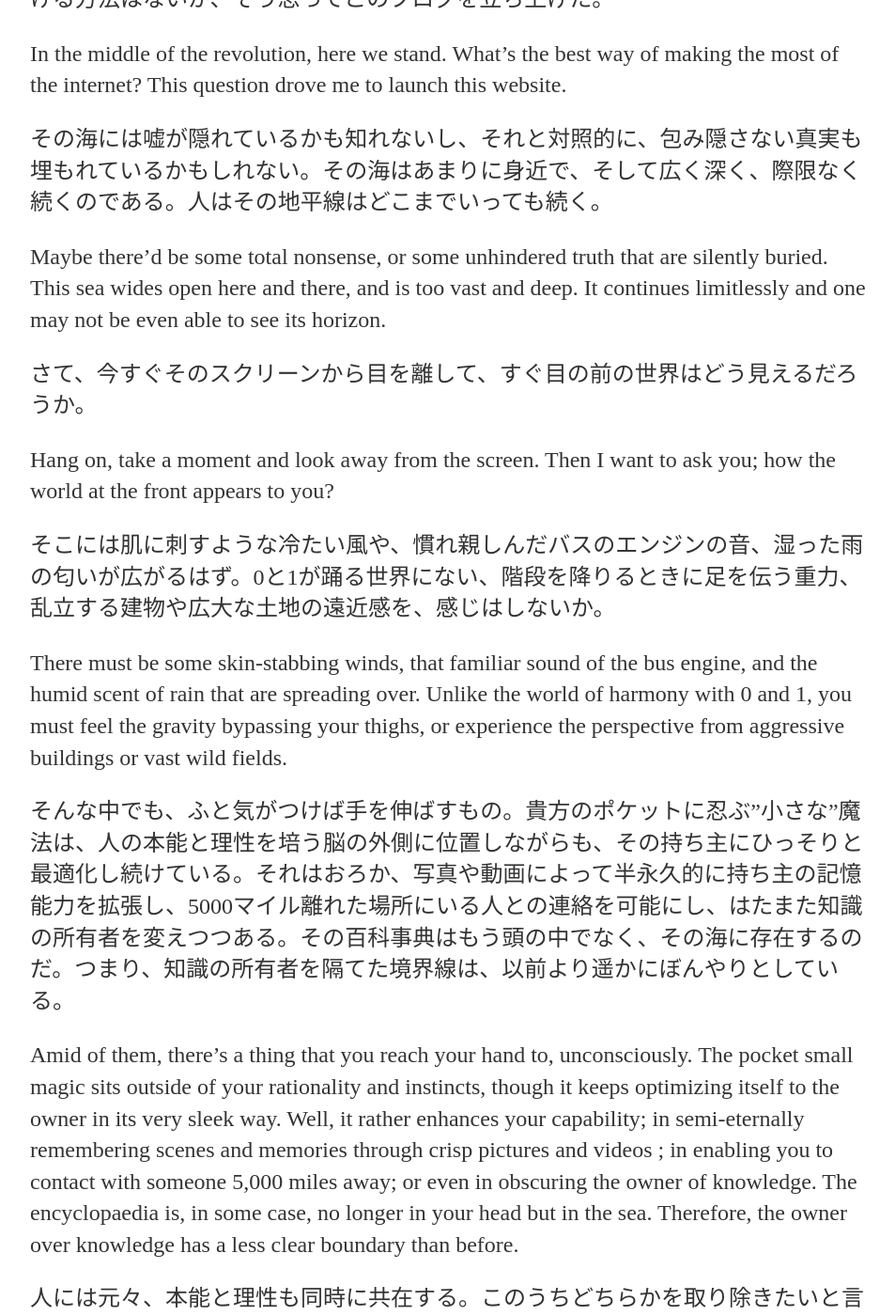
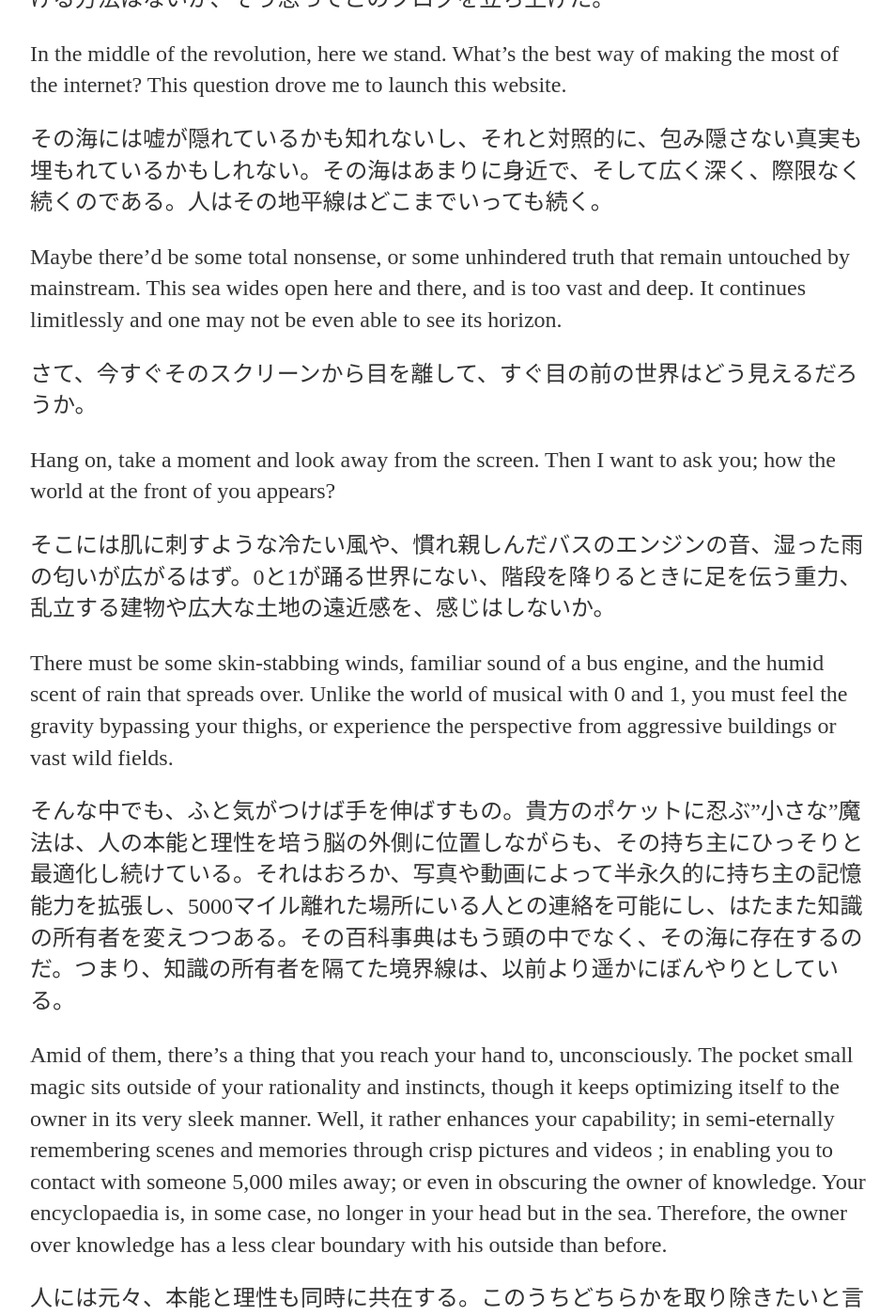
Before and after one commit to DaisukeMiyazaki/DaisukeMiyazaki.github.io, a Jekyll site: the page built from _posts/2020-01-20-daisuke-site-launched.md, in a window 1280 px wide and 1400 px high, scrolled down 454 px. Shown: the whole window at 94% size, without its empty margins (160-1113 px from the left). Built offline with Jekyll 4.4.1, drawn with Linux system fonts in a browser that asks for light colours; some of the changed text lies outside the part shown.

Commit message:
Update 2020-01-20-daisuke-site-launched.md

```diff
--- a/_posts/2020-01-20-daisuke-site-launched.md
+++ b/_posts/2020-01-20-daisuke-site-launched.md
@@ -15,23 +15,23 @@ In the middle of the revolution, here we stand. What’s the best way of making
 
 その海には嘘が隠れているかも知れないし、それと対照的に、包み隠さない真実も埋もれているかもしれない。その海はあまりに身近で、そして広く深く、際限なく続くのである。人はその地平線はどこまでいっても続く。
 
-Maybe there’d be some total nonsense, or some unhindered truth that are silently buried. This sea wides open here and there, and is too vast and deep. It continues limitlessly and one may not be even able to see its horizon.
+Maybe there’d be some total nonsense, or some unhindered truth that remain untouched by mainstream. This sea wides open here and there, and is too vast and deep. It continues limitlessly and one may not be even able to see its horizon.
 
 さて、今すぐそのスクリーンから目を離して、すぐ目の前の世界はどう見えるだろうか。
 
-Hang on, take a moment and look away from the screen. Then I want to ask you; how the world at the front appears to you?
+Hang on, take a moment and look away from the screen. Then I want to ask you; how the world at the front of you appears?
 
 そこには肌に刺すような冷たい風や、慣れ親しんだバスのエンジンの音、湿った雨の匂いが広がるはず。0と1が踊る世界にない、階段を降りるときに足を伝う重力、乱立する建物や広大な土地の遠近感を、感じはしないか。
 
-There must be some skin-stabbing winds, that familiar sound of the bus engine, and the humid scent of rain that are spreading over. Unlike the world of harmony with 0 and 1, you must feel the gravity bypassing your thighs,  or experience the perspective from aggressive buildings or vast wild fields.
+There must be some skin-stabbing winds, familiar sound of a bus engine, and the humid scent of rain that spreads over. Unlike the world of musical with 0 and 1, you must feel the gravity bypassing your thighs,  or experience the perspective from aggressive buildings or vast wild fields.
 
 そんな中でも、ふと気がつけば手を伸ばすもの。貴方のポケットに忍ぶ”小さな”魔法は、人の本能と理性を培う脳の外側に位置しながらも、その持ち主にひっそりと最適化し続けている。それはおろか、写真や動画によって半永久的に持ち主の記憶能力を拡張し、5000マイル離れた場所にいる人との連絡を可能にし、はたまた知識の所有者を変えつつある。その百科事典はもう頭の中でなく、その海に存在するのだ。つまり、知識の所有者を隔てた境界線は、以前より遥かにぼんやりとしている。
 
-Amid of them, there’s a thing that you reach your hand to, unconsciously. The pocket small magic sits outside of your rationality and instincts, though it keeps optimizing itself to the owner in its very sleek way.  Well, it rather enhances your capability; in semi-eternally remembering scenes and memories through crisp pictures and videos ; in enabling you to contact with someone 5,000 miles away; or even in obscuring the owner of knowledge. The encyclopaedia is, in some case, no longer in your head but in the sea. Therefore, the owner over knowledge has a less clear boundary than before.
+Amid of them, there’s a thing that you reach your hand to, unconsciously. The pocket small magic sits outside of your rationality and instincts, though it keeps optimizing itself to the owner in its very sleek manner.  Well, it rather enhances your capability; in semi-eternally remembering scenes and memories through crisp pictures and videos ; in enabling you to contact with someone 5,000 miles away; or even in obscuring the owner of knowledge. Your encyclopaedia is, in some case, no longer in your head but in the sea. Therefore, the owner over knowledge has a less clear boundary with his outside than before.
 
 人には元々、本能と理性も同時に共在する。このうちどちらかを取り除きたいと言う人は、おそらくいないだろう。今、自分の手足となった魔法を解きたいと思う人も、おそらくいないのだろう。
 
-Originally, rationality and instincts co-exist each other in you. Perhaps there’s no one who wants to get rid of either of them. Now, there wouldn’t be anyone who wants to get rid of your magic, which have become like your limbs and arms.
+Originally, rationality and instincts co-exist each other inside of you. Perhaps there’s no one who wants to get rid of either of them. Now, there wouldn’t be anyone who wants to get rid of your magic, which has become like your limbs and arms.
 
 そしてその逆戻りは、きっとないのだ。
 And, there may be not any going-back.
@@ -42,9 +42,9 @@ I find everyone as one that has become a wizard. Meanwhile, they also seem like
 
 その中で、私たちになくてはならないもの、それってなんだろう、そんな思いや考えにふけて、道草を食いたくなる。きっとこれも、なくてはならないものの一つだったりして。
 
-So what now? Among this, I wonder “ what‘s priceless for us? Time to time, I get tempted to stop by and ponder around. Perhaps “this” is also one of the things for us.
+So what now? Among this, I wonder “ what‘s priceless for us? ". Time to time, I get tempted to stop by and ponder it. Perhaps “this” is also something priceless for us.
 
-最後まで読んでくれて、ありがとうございます。
+どうも、最後まで読んでくれてありがとうございます。
 Thank you for reading all the way!
 
 
```
Also changed, not shown: other parts of _posts/2020-01-20-daisuke-site-launched.md (+1 -1 lines).
